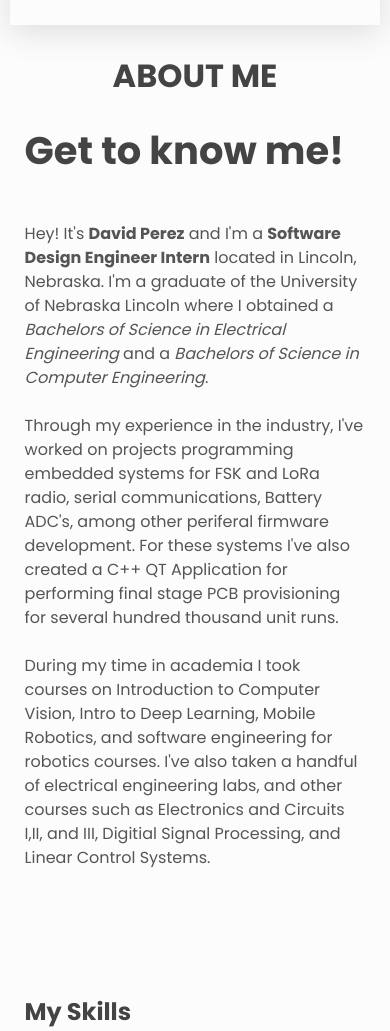
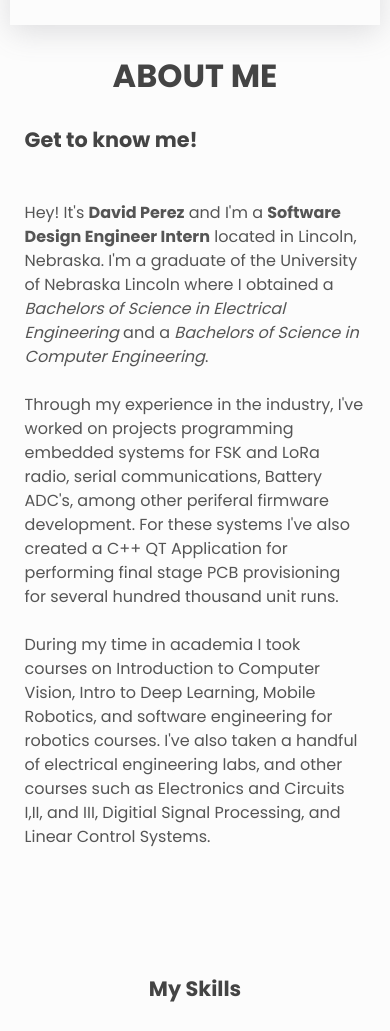
Before and after one commit to davidjperez00/personal_site_v2, a website: page cleanfolio-minimal-main/index.html in a window 390 px wide. Shown: the part 2110-3141 px from the top of the page. Drawn offline with Linux system fonts and the light colour scheme.

Commit message:
Update styles.css

```diff
--- a/cleanfolio-minimal-main/styles.css
+++ b/cleanfolio-minimal-main/styles.css
@@ -234,6 +234,7 @@ main {
   text-align: center;
   margin-bottom: 1em;
   text-transform: uppercase;
+  font-size: 2rem;
 }
 
 .nav__list {
@@ -472,13 +473,26 @@ main {
 
 .about__content-title {
   font-weight: 700;
-  font-size: 2.8rem;
+  font-size: 1.7rem;
   margin-bottom: 3rem;
+}
+
+.skills__content-title {
+  font-weight: 700;
+  font-size: 1.7rem;
+  margin-bottom: 3rem;
+  text-align: center;
+  /* margin-bottom: 1em; */
+  /* text-transform: uppercase; */
+  /* font-size: 2rem; */
 }
 
 @media only screen and (max-width: 37.5em) {
   .about__content-title {
-    font-size: 2.4rem;
+    font-size: 1.3rem;
+  }
+  .skills__content-title {
+    font-size: 1.3rem;
   }
 }
 
```
